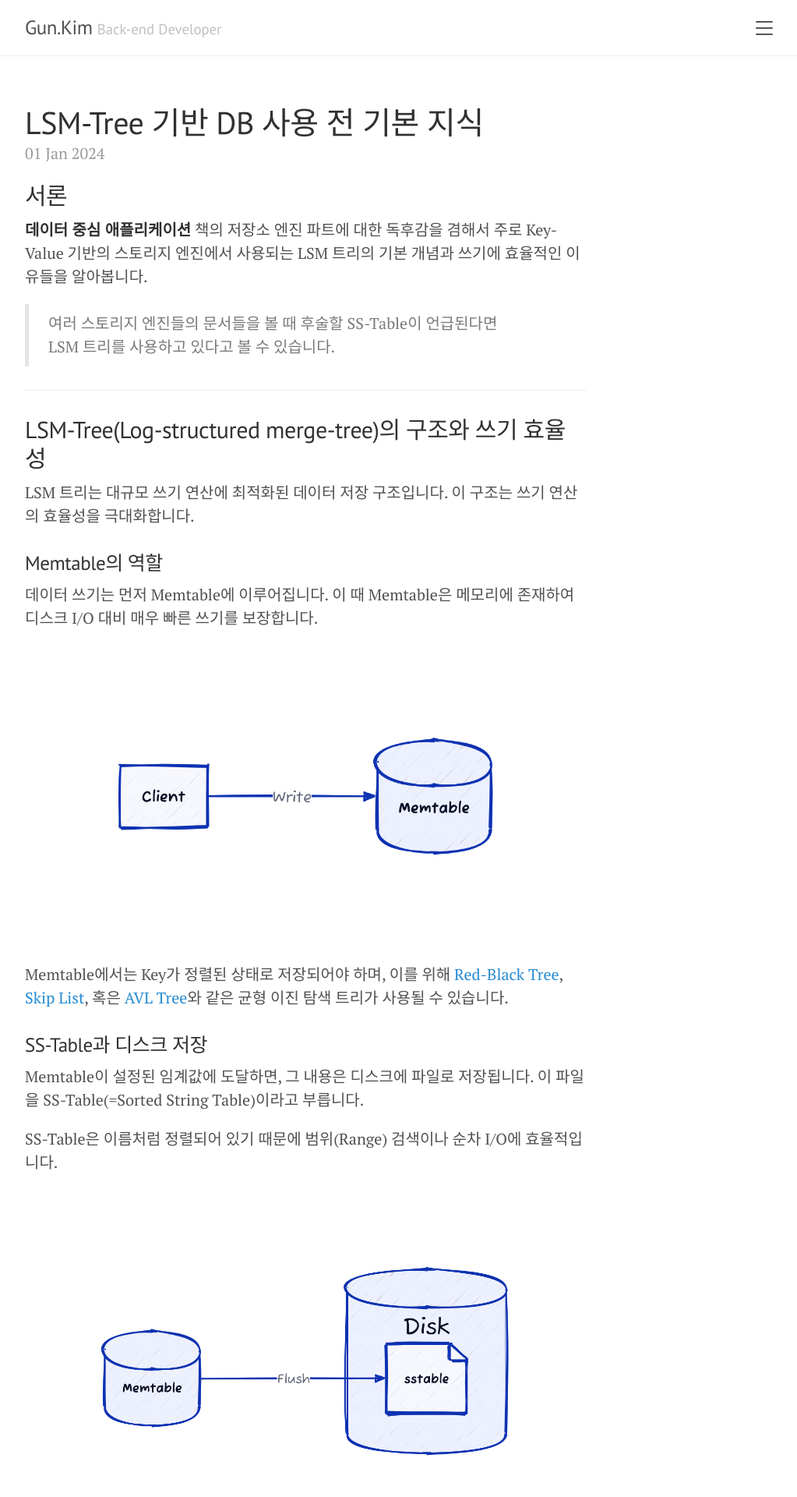
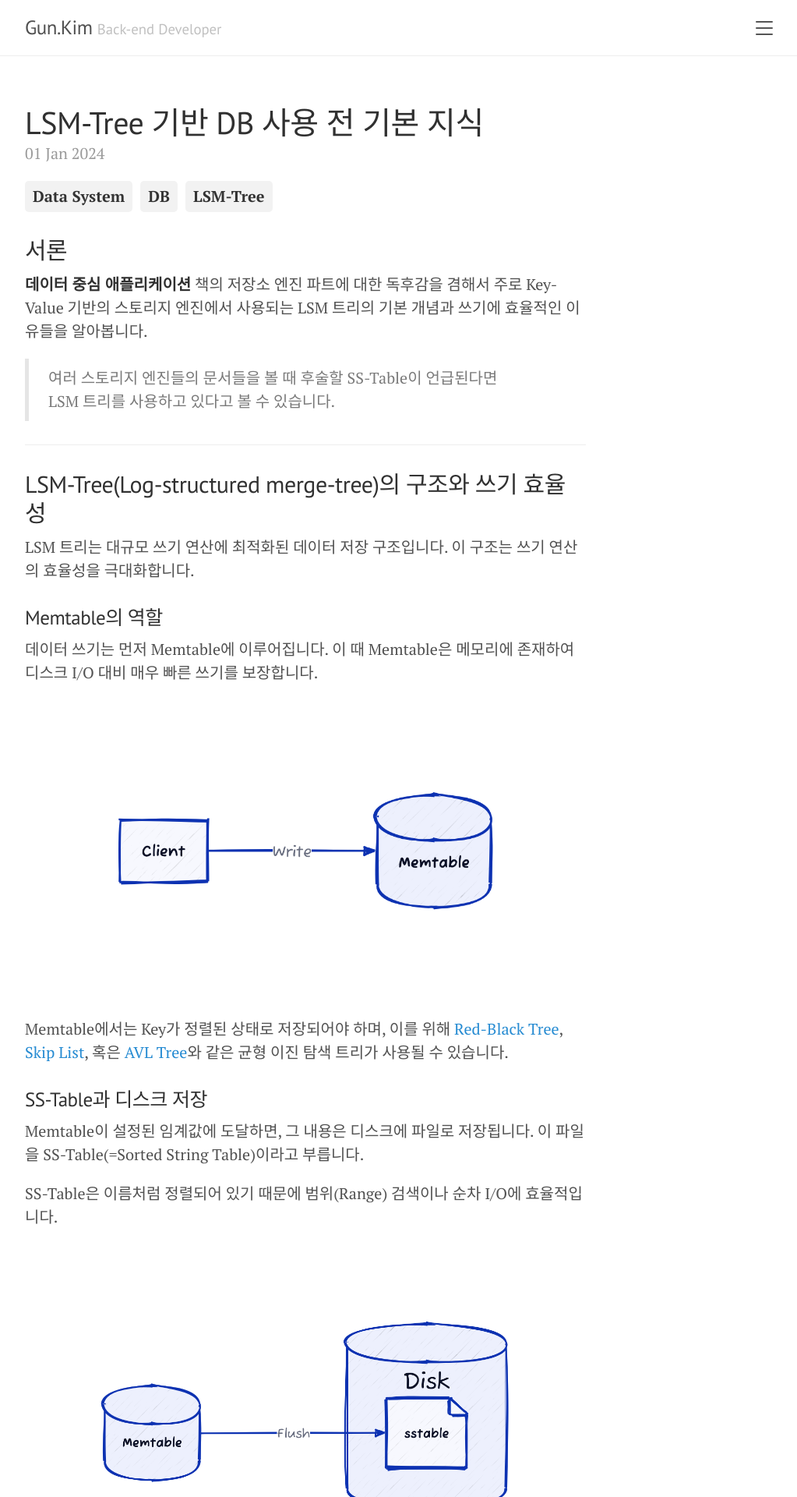
Before and after one commit to gunkim/gunkim.github.io, a Jekyll site: the page built from _posts/2024-01-01-lsm-tree.md, in a window 1280 px wide. Shown: the top 1920 px of the page at 78% size, without its empty margins (248-1271 px from the left). Built offline with Jekyll 4.4.1, drawn with Linux system fonts in a browser that asks for light colours; comment, search, counter and statistics services are not loaded.

Commit message:
Add tag system

```diff
--- a/_layouts/post.html
+++ b/_layouts/post.html
@@ -6,6 +6,16 @@ toc: true
 <div class="post">
   <h1 class="post-title">{{ page.title }}</h1>
   <span class="post-date">{{ page.date | date_to_string }}</span>
+  <ul class="post-tags">
+    {% for tag in page.tags %}
+    <li class="post-tag">
+      <a href="{{ '/tags/' | absolute_url }}{{ tag | slugify }}/">
+        {{ tag }}
+      </a>
+    </li>
+    {% endfor %}
+  </ul>
+
   {{ content | toc }}
 </div>
 
--- a/_posts/2024-01-01-lsm-tree.md
+++ b/_posts/2024-01-01-lsm-tree.md
@@ -1,6 +1,7 @@
 ---
 layout: post
 title: LSM-Tree 기반 DB 사용 전 기본 지식
+tags: ["Data System", "DB", "LSM-Tree"]
 ---
 
 ## 서론
--- a/public/css/lanyon.css
+++ b/public/css/lanyon.css
@@ -326,6 +326,34 @@ a.sidebar-nav-item:focus {
   color: #9a9a9a;
 }
 
+ul.post-tags {
+  list-style-type: none;
+  padding: 0;
+  display: flex;
+  flex-wrap: wrap;
+  margin: 20px 0;
+}
+
+li.post-tag {
+  background-color: #f2f2f2;
+  border-radius: 5px;
+  margin-right: 10px;
+  margin-bottom: 10px;
+}
+
+li.post-tag a {
+  display: block;
+  padding: 5px 10px;
+  text-decoration: none;
+  color: #333;
+  font-weight: bold;
+}
+
+li.post-tag a:hover {
+  background-color: #e0e0e0;
+  color: #000;
+}
+
 /* Related posts */
 .related {
   padding-top: 2rem;
```
Also changed, not shown: index.html (+9 -2 lines).
